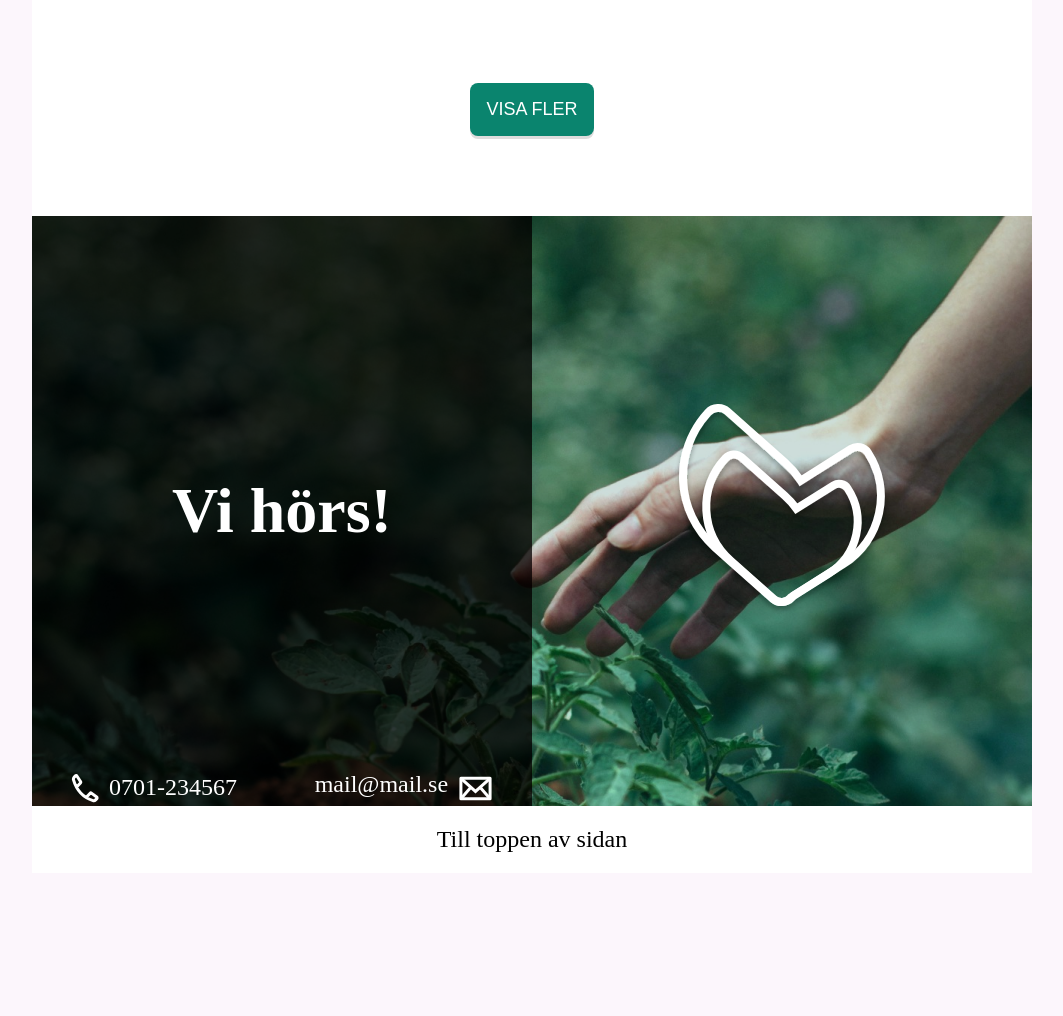
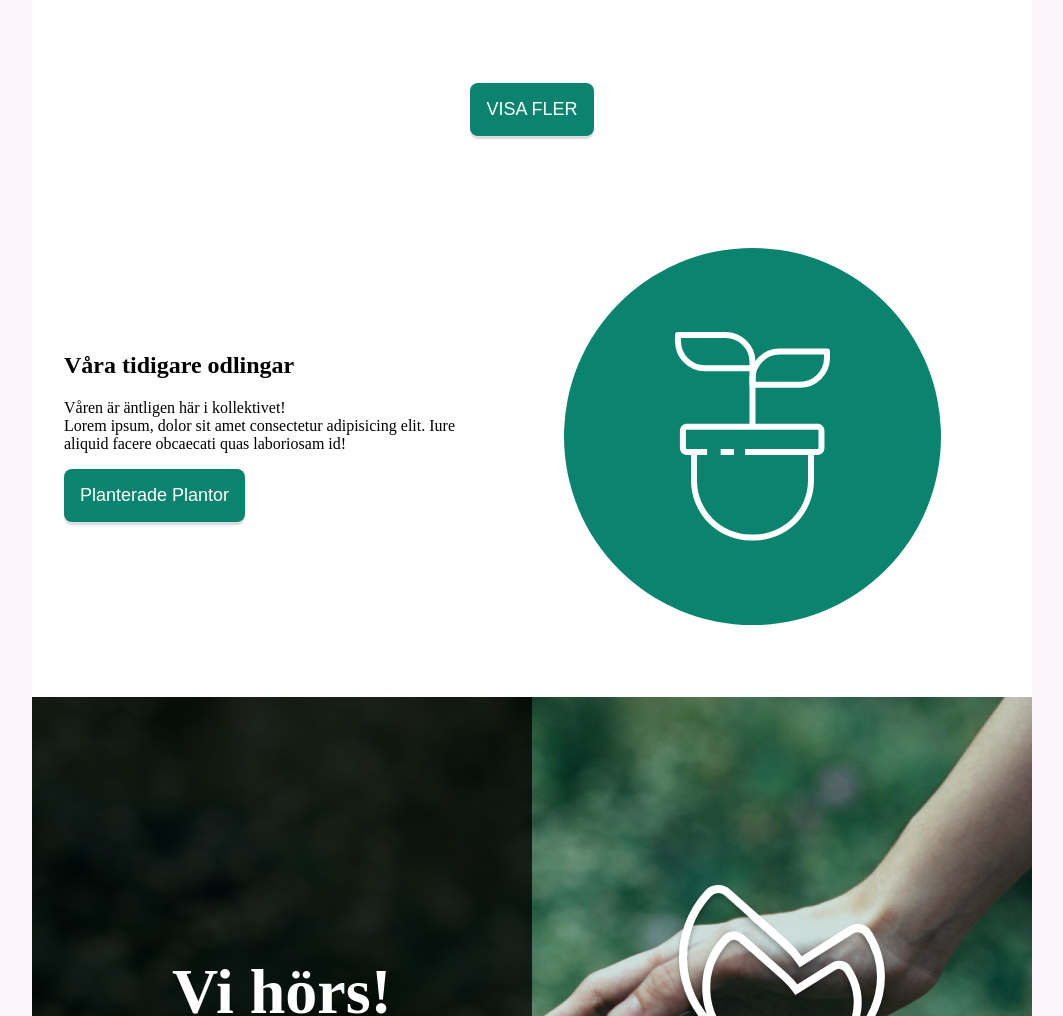
Before and after one commit to AntonK95/Planned-Planthood, a plain HTML site: page index.html in a window 1280 px wide. Shown: the part 1605-2621 px from the top of the page, without its empty margins (108-1171 px from the left). Before the commit the page ends 2478 px from the top, so only its background shows below. Drawn offline with Linux system fonts and the light colour scheme.

Commit message:
Added the tidigare odlingar part

```diff
--- a/index.html
+++ b/index.html
@@ -99,6 +99,18 @@
                     <button class="greenBtn">VISA FLER</button>
                 </section>
             </section>
+            <section class="tidigareOdlingar">
+                <section class="tidigareOdlingarLeft">
+                <h2 class="open">Våra tidigare odlingar</h2>
+                <p>Våren är äntligen här i kollektivet!</p>
+                <p>Lorem ipsum, dolor sit amet consectetur adipisicing elit. Iure aliquid facere obcaecati quas laboriosam id!</p>
+                    <button class="greenBtnPlant">Planterade Plantor</button>
+                </section>
+
+                <section>
+                    <article class="circle"><img src="assets/plant.svg"></article>
+                </section>
+            </section>
         </main>
         <footer>
             <section class="footerFlex">
--- a/style.css
+++ b/style.css
@@ -208,7 +208,51 @@ button.greenBtn {
     box-shadow: 0px 3px #504e4e30;
     margin: 5rem;
 }
+.tidigareOdlingar {
+    display: flex;
+    flex-direction: row;
+    justify-content: center;
+    align-items: center;
+    margin-bottom:40px;
+}
 
+.open {
+    margin-bottom:20px;
+}
+
+.tidigareOdlingarLeft {
+    display: flex;
+    flex-direction: column;
+    justify-content: flex-start;
+    align-items: flex-start;
+}
+
+
+.tidigareOdlingar section {
+    width: 50%;
+    padding:2rem;
+}
+
+.greenBtnPlant {
+    background-color: #0A846E;
+    color: white;
+    padding: 1rem;
+    font-size: large;
+    border: none;
+    border-radius: 8px;
+    box-shadow: 0px 3px #504e4e30;
+    margin-top:1rem;
+}
+
+.circle {
+    width:377px;
+    height:377px;
+    background-color: #0A846E;
+    border-radius: 50%;
+    display: flex;
+    justify-content: center;
+    align-items: center;
+}
 /* styling footer */
 
 .footerFlex {
```
